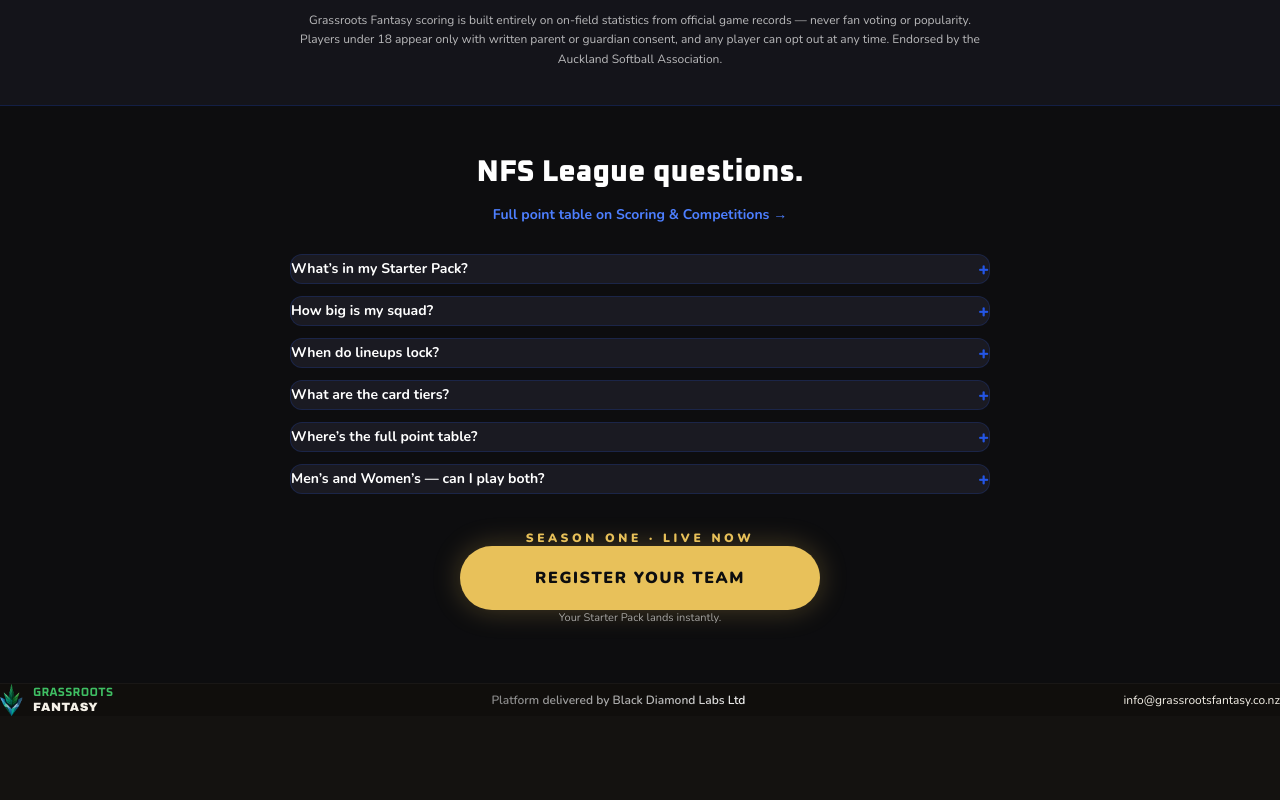
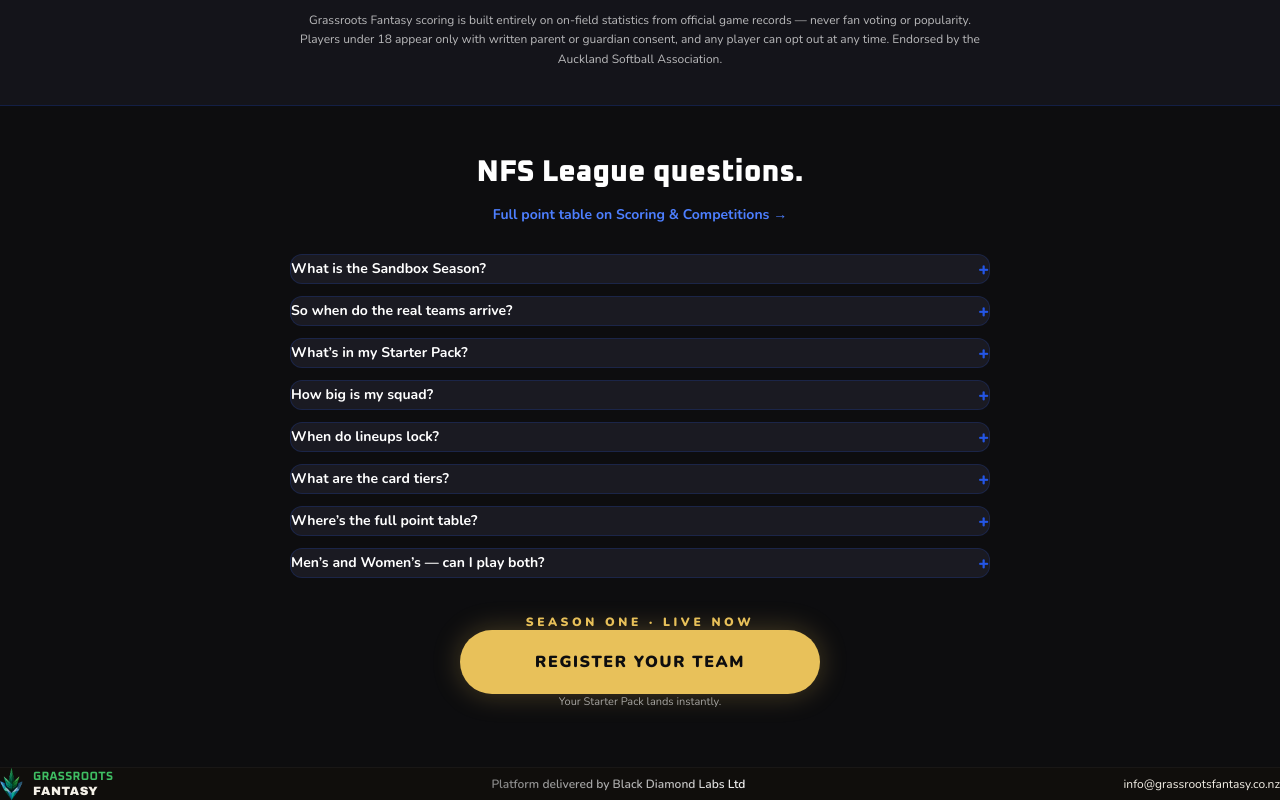
Before and after one commit to N8Nuks/grassrootsfantasy, a Next.js app: page /nfs in a window 1280 px wide. Shown: the part 1970-2770 px from the top of the page. Before the commit the page ends 2686 px from the top, so only its background shows below. Built offline with nearby package versions, Linux system fonts and the light colour scheme; no server answers.

Commit message:
Add FAQ entries for Sandbox Season and team arrival

```diff
--- a/app/nfs/page.tsx
+++ b/app/nfs/page.tsx
@@ -163,6 +163,14 @@ export default function NFS() {
           <div className="flex flex-col gap-3">
             {[
               {
+                q: 'What is the Sandbox Season?',
+                a: 'A practice run before the real thing. Sandbox rounds use last season\u2019s team lists, and the game stats are simulated \u2014 nothing you see reflects a real 2026/27 result. It exists so you can open packs, set lineups, and learn the weekly rhythm before it counts. Everything resets in September.',
+              },
+              {
+                q: 'So when do the real teams arrive?',
+                a: 'The real 2026/27 team lists are patched in for the proper competition, along with player photos and the additional card details \u2014 career badges, positions, and full stat lines. Sandbox squads and scores are wiped at that point; everyone starts the real season level.',
+              },
+              {
                 q: 'What\u2019s in my Starter Pack?',
                 a: 'Twelve cards when you register: two two-way players (one full 2WP who scores batting and pitching, one pitching-only), a spread of Elite and Common players, and always enough position coverage to field a legal lineup from day one.',
               },
```
